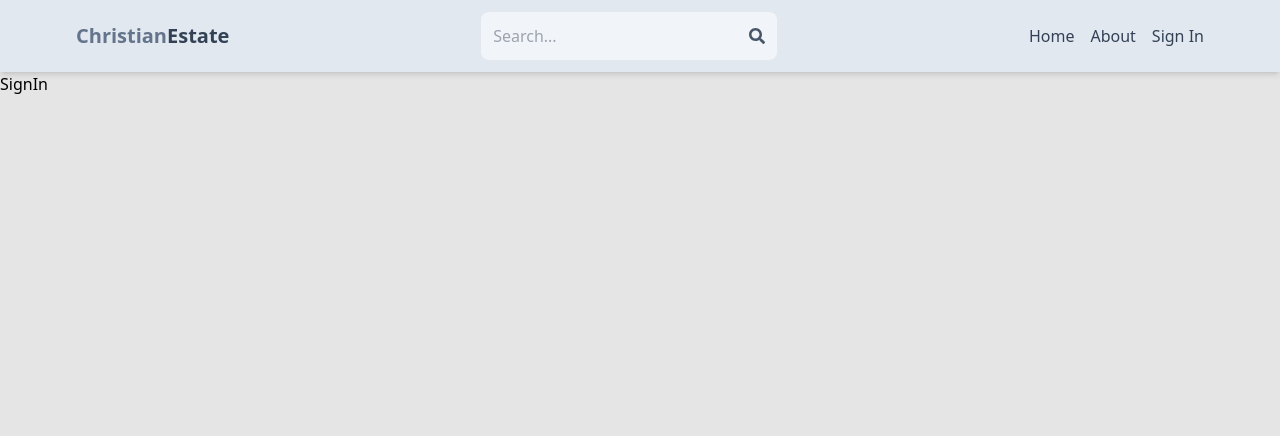
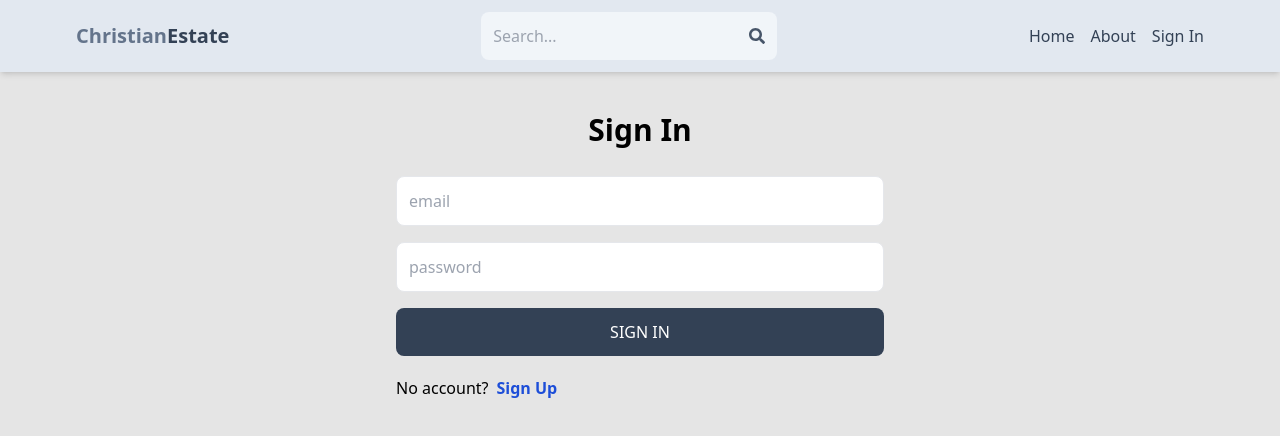
Before and after one commit to Christian20/mern-estate, a React (Vite) app in the folder client/: page /sign-in in a window 1280 px wide. Shown: the top 436 px of the page. Built offline with nearby package versions, Linux system fonts and the light colour scheme.

Commit message:
complete sign in page functionality

```diff
--- a/client/src/pages/SignIn.jsx
+++ b/client/src/pages/SignIn.jsx
@@ -1,9 +1,76 @@
-import React from 'react';
+import { useState } from 'react';
+import { Link, useNavigate } from 'react-router-dom';
 
 export default function SignIn() {
+  const [formData, setFormData] = useState({});
+  const [error, setError] = useState(null);
+  const [loading, setLoading] = useState(false);
+  const navigate = useNavigate();
+  const handleChange = (e) => {
+    setFormData({
+      ...formData,
+      [e.target.id]: e.target.value });
+  };
+
+  const handleSubmit = async (e) => {
+    e.preventDefault();
+    try {
+      setLoading(true);
+      const res = await fetch('/api/auth/signin', {
+        method: 'POST',
+        headers: { 'Content-Type': 'application/json' },
+        body: JSON.stringify(formData)
+      });
+      const data = await res.json();
+      if(data.success === false) {
+        setLoading(false);
+        setError(data.message);
+        return;
+      }
+      setLoading(false);
+      setError(null);
+      navigate('/');
+      console.log(data);
+    } catch(error) {
+      setLoading(false);
+      setError(error.message);
+    }
+
+  };
+
   return (
-    <div>
-      SignIn
+    <div className='p-3 max-w-lg mx-auto'>
+      <h1 className='text-3xl text-center font-semibold my-7'>Sign In</h1>
+      <form onSubmit={handleSubmit} className='flex flex-col gap-4'>
+        <input
+          type='email'
+          placeholder='email'
+          className='border p-3 rounded-lg'
+          id='email'
+          onChange={handleChange}
+        />
+        <input
+          type='password'
+          placeholder='password'
+          className='border p-3 rounded-lg'
+          id='password'
+          onChange={handleChange}
+        />
+        <button
+          disabled={loading}
+          type='submit'
+          className='bg-slate-700 text-white p-3 rounded-lg uppercase hover:opacity-90 disabled:opacity-80'
+        >
+          {loading ? 'Loading...' : 'Sign In'}
+        </button>
+      </form>
+      <div className='flex gap-2 mt-5'>
+        <p>No account?</p>
+        <Link to={"/sign-up"}>
+          <span className='text-blue-700 font-semibold hover:underline'>Sign Up</span>
+        </Link>
+      </div>
+      {error && <p className='text-red-500 mt-5'>{error}</p>}
     </div>
   )
 }
```
Also changed, not shown: client/src/pages/SignUp.jsx (+26 -4 lines), 1 other file (tests, documents, lock files or other folders).
